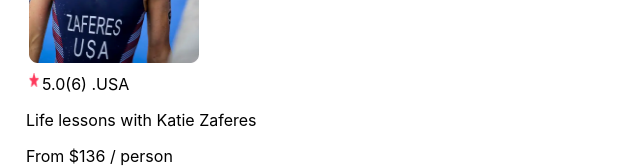
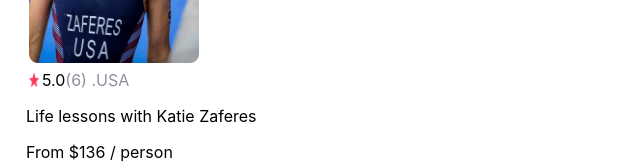
Before and after one commit to ojingwaDaniel/Airbnb-Experience, a React (Create React App) app: page / in a window 1280 px wide. Shown: the part 669-837 px from the top of the page, without its empty margins (0-640 px from the left). Built offline with nearby package versions, Linux system fonts and the light colour scheme.

Commit message:
added hero and Card Component aswhile as styling

```diff
--- a/src/App.css
+++ b/src/App.css
@@ -2,6 +2,9 @@
   width: 600px;
   height: 100vw;
   border-radius: 8.95px;
+}
+.grey{
+  color: #918E9B;
 }
 .nav-bar {
   width: 550px;
@@ -48,7 +51,11 @@
   height: 235px;
   padding: 3px;
 }
-.cards .star {
+.cards .star{
   width: 10px;
   height: 14px;
 }
+.card--stat{
+  display: flex;
+  align-items: center;
+}
--- a/src/components/card.jsx
+++ b/src/components/card.jsx
@@ -7,11 +7,11 @@
   return (
     <div className="cards">
       <img src={Img1} alt="" />
-      <div>
+      <div className="card--stat">
         <img src={star} alt="" className="star" />
         <span>5.0</span>
-        <span>(6) .</span>
-        <span>USA</span>
+        <span className="grey">(6) .</span>
+        <span className="grey">USA</span>
       </div>
       <p>Life lessons with Katie Zaferes</p>
       <p>From $136 / person</p>
```
